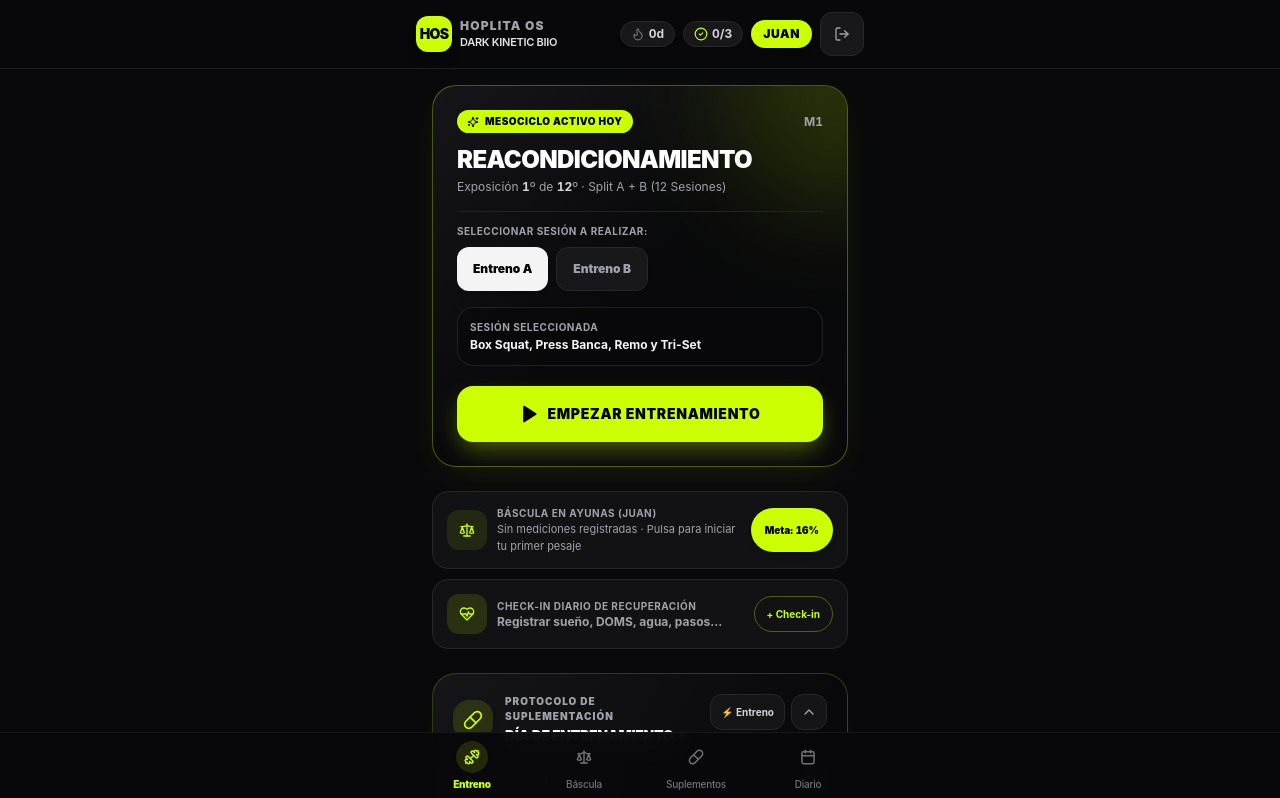
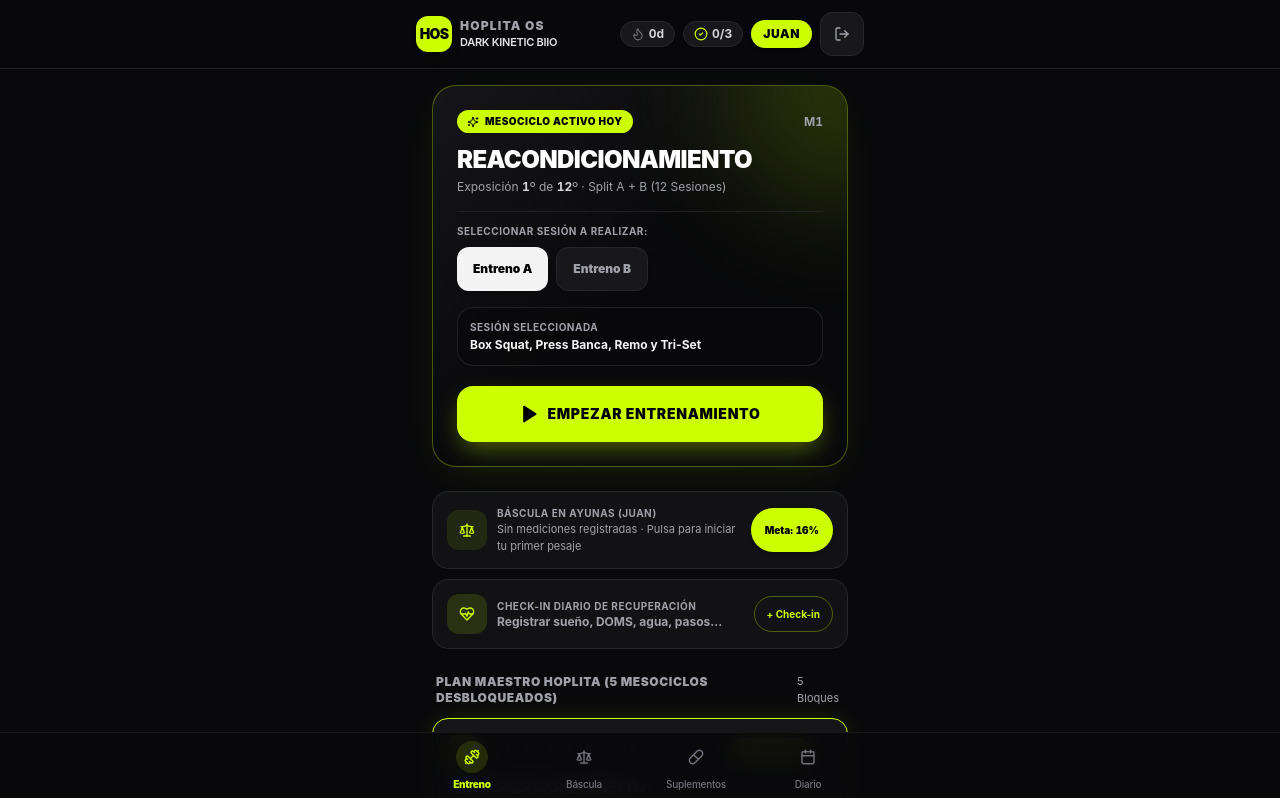
Before and after one commit to juandesousast/trainingapp, a Next.js app: page / in a window 1280 px wide. Shown: the top 798 px of the page. Built offline with nearby package versions, Linux system fonts and the light colour scheme; no server answers.

Commit message:
refactor(dashboard): remove duplicate supplement protocol card from training tab

```diff
--- a/src/components/MesocyclesDashboard.tsx
+++ b/src/components/MesocyclesDashboard.tsx
@@ -9,7 +9,6 @@ import { BentoMesocycleCard } from "@/components/BentoMesocycleCard";
 import { RecoveryCheckinDrawer } from "@/components/RecoveryCheckinDrawer";
 import { TargetGoalDialog } from "@/components/TargetGoalDialog";
 import { BiometricsDrawer } from "@/components/BiometricsDrawer";
-import { SupplementProtocolCard } from "@/components/SupplementProtocolCard";
 import { useBiometricsStore } from "@/stores/useBiometricsStore";
 import { Mesocycle, Workout } from "@/lib/types";
 import { Play, Sparkles, Scale, HeartPulse, Check, Eye } from "lucide-react";
@@ -285,9 +284,6 @@ export const MesocyclesDashboard: React.FC = () => {
         </button>
       </div>
 
-      {/* Módulo de Suplementación & Recuperación */}
-      <SupplementProtocolCard />
-
       {/* Catálogo Bento de los 5 Mesociclos (Navegación Desbloqueada) */}
       <div className="space-y-3">
         <div className="flex items-center justify-between px-1">
```
